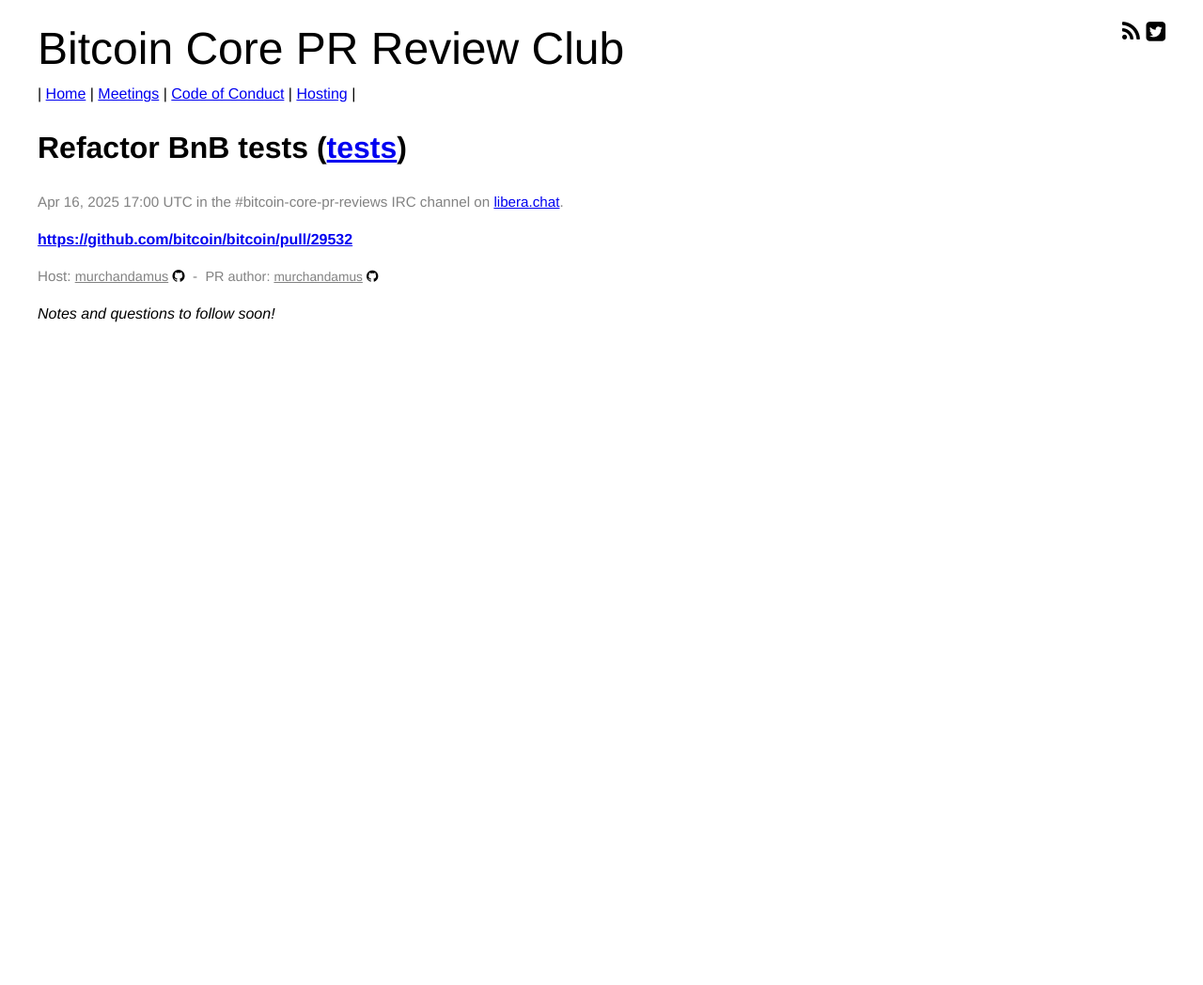
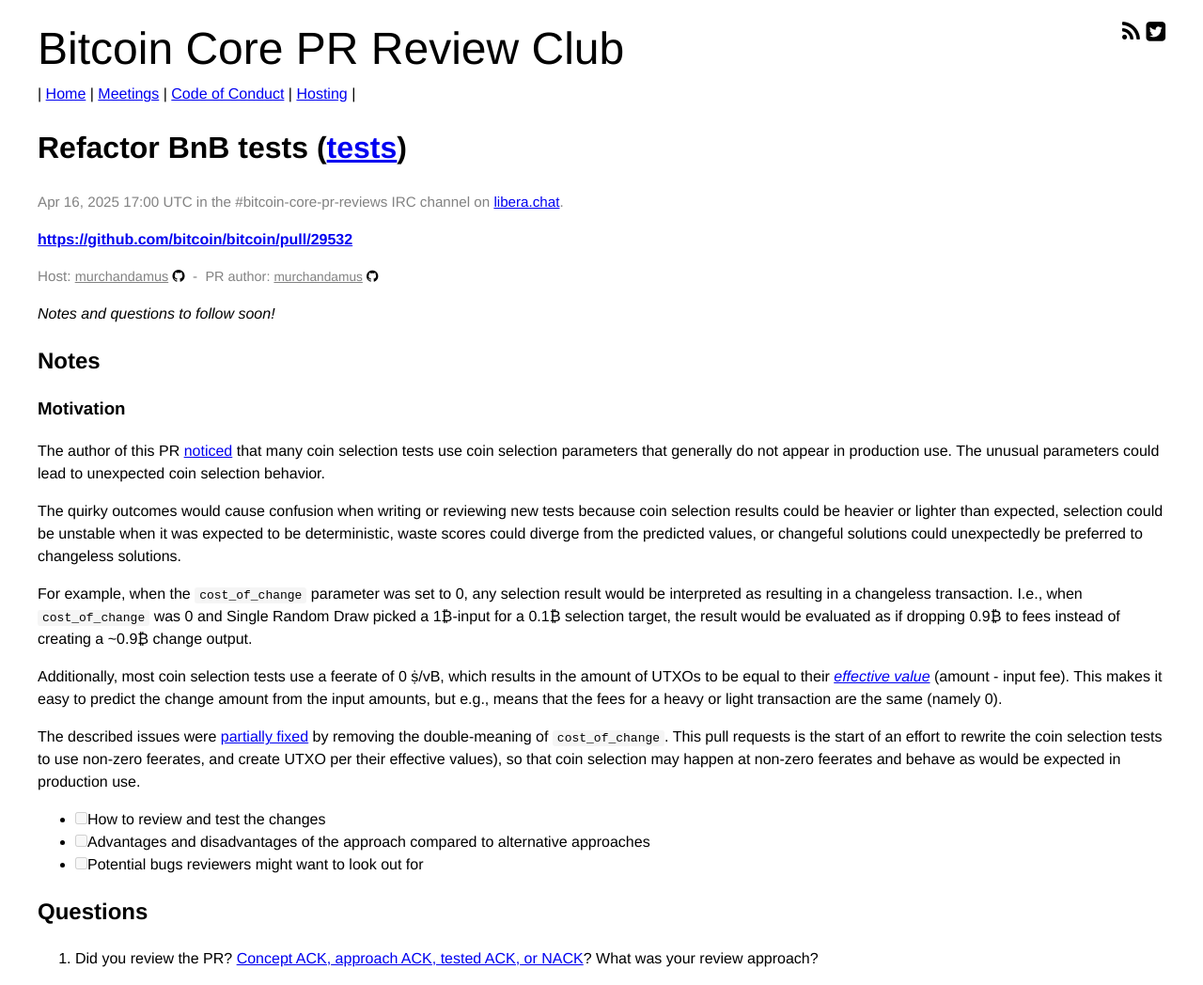
Before and after one commit to bitcoin-core-review-club/website, a Jekyll site: the page built from _posts/2025-04-16-#29532.md, in a window 1280 px wide. Shown: the whole page at 94% size. Built offline with Jekyll 4.4.1, drawn with Linux system fonts in a browser that asks for light colours; before the commit the page ends 916 px from its top, so only the background shows below that.

Commit message:
29532: Add motivation and historical context

```diff
--- a/_posts/2025-04-16-#29532.md
+++ b/_posts/2025-04-16-#29532.md
@@ -12,15 +12,49 @@
 
 _Notes and questions to follow soon!_
 
-<!-- TODO: Before meeting, add notes and questions
 ## Notes
 
+### Motivation
+
+The author of this PR [noticed](https://github.com/bitcoin/bitcoin/issues/27754)
+that many coin selection tests use coin selection parameters that generally do
+not appear in production use. The unusual parameters could lead to unexpected
+coin selection behavior.
+
+The quirky outcomes would cause confusion when writing or reviewing new tests
+because coin selection results could be heavier or lighter than expected,
+selection could be unstable when it was expected to be deterministic, waste
+scores could diverge from the predicted values, or changeful solutions could
+unexpectedly be preferred to changeless solutions.
+
+For example, when the `cost_of_change` parameter was set to 0, any selection
+result would be interpreted as resulting in a changeless transaction. I.e.,
+when `cost_of_change` was 0 and Single Random Draw picked a 1₿-input for a 0.1₿
+selection target, the result would be evaluated as if dropping 0.9₿ to fees
+instead of creating a ~0.9₿ change output.
+
+Additionally, most coin selection tests use a feerate of 0 ṩ/vB, which results
+in the amount of UTXOs to be equal to their [_effective
+value_](https://bitcoin.stackexchange.com/q/103654/5406) (amount - input fee).
+This makes it easy to predict the change amount from the input amounts, but
+e.g., means that the fees for a heavy or light transaction are the same (namely
+0).
+
+The described issues were [partially
+fixed](https://github.com/bitcoin/bitcoin/issues/28366) by removing the
+double-meaning of `cost_of_change`. This pull requests is the start of an
+effort to rewrite the coin selection tests to use non-zero feerates, and create
+UTXO per their effective values), so that coin selection may happen at non-zero
+feerates and behave as would be expected in production use.
+
+- [ ] How to review and test the changes
+- [ ] Advantages and disadvantages of the approach compared to alternative approaches
+- [ ] Potential bugs reviewers might want to look out for
 
 
 ## Questions
 
 1. Did you review the PR? [Concept ACK, approach ACK, tested ACK, or NACK](https://github.com/bitcoin/bitcoin/blob/master/CONTRIBUTING.md#peer-review)? What was your review approach?
--->
 
 
 <!-- TODO: After a meeting, uncomment and add meeting log between the irc tags
```
